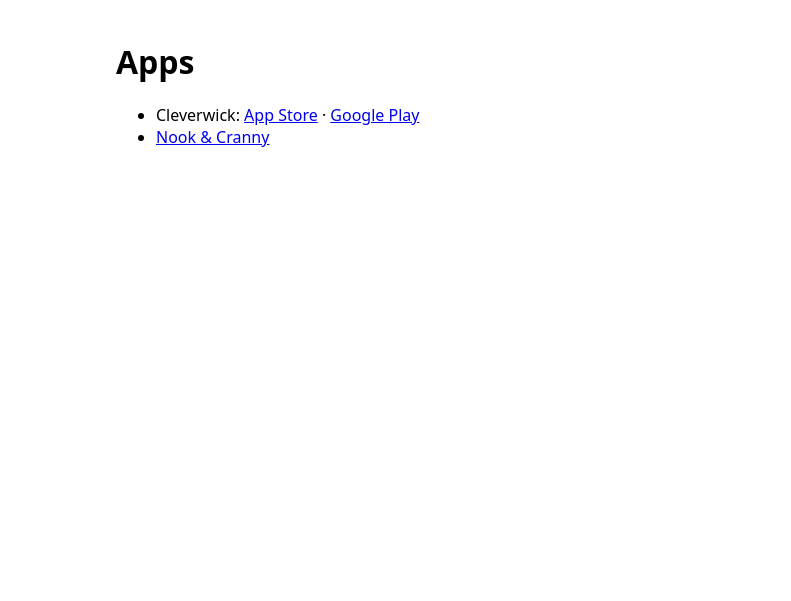
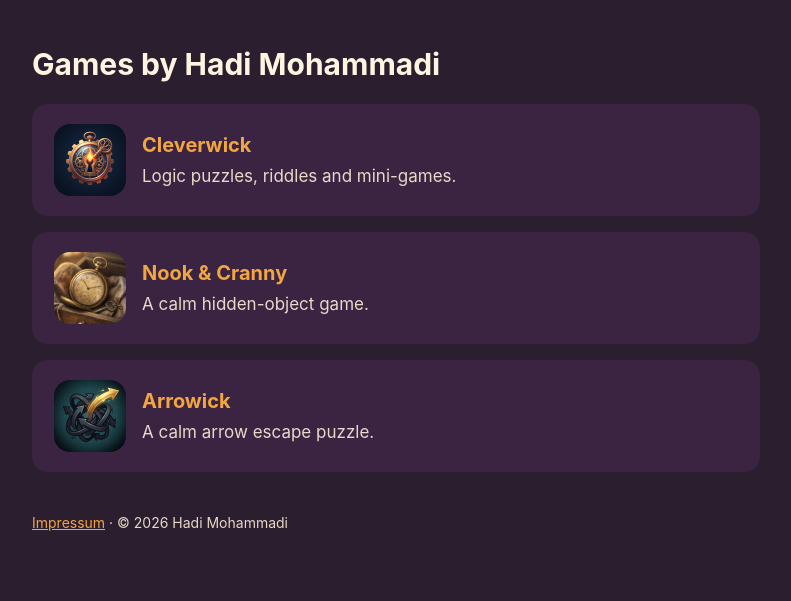
Before and after one commit to rahnemon2011/rahnemon2011.github.io, a plain HTML site: page index.html in a window 1280 px wide. Shown: the whole page, without its empty margins (244-1035 px from the left). Drawn offline with Linux system fonts and the light colour scheme.

Commit message:
Cleverwick page; same row for every game, Arrowick added

```diff
--- /dev/null
+++ b/cleverwick-site/style.css
@@ -0,0 +1,8 @@
+:root{--bg:#2B1E2F;--card:#3A2442;--text:#FFF4E0;--muted:#E8D8C8;--accent:#F2A541}
+*{box-sizing:border-box}body{margin:0;background:var(--bg);color:var(--text);font:17px/1.6 -apple-system,BlinkMacSystemFont,"Segoe UI",Roboto,sans-serif}
+main{max-width:760px;margin:0 auto;padding:32px 16px 64px}
+h1{font-size:30px;margin:8px 0 4px}h2{font-size:20px;margin:28px 0 6px;color:var(--accent)}
+p,li{color:var(--muted)}a{color:var(--accent)}
+.card{background:var(--card);border-radius:16px;padding:20px 22px;margin:16px 0}
+nav a{margin-right:16px}header img{width:72px;height:72px;border-radius:16px}
+footer{margin-top:40px;font-size:14px;color:var(--muted)}
--- a/index.html
+++ b/index.html
@@ -1,10 +1,8 @@
-<!doctype html>
-<html lang="en"><head><meta charset="utf-8"><meta name="viewport" content="width=device-width, initial-scale=1">
-<title>rahnemon2011 apps</title></head>
-<body style="font-family:system-ui,sans-serif;max-width:560px;margin:40px auto;padding:0 16px">
-<h1>Apps</h1>
-<ul>
-<li>Cleverwick: <a href="https://apps.apple.com/app/id6827143404">App Store</a> · <a href="https://play.google.com/store/apps/details?id=com.cleverwick.app">Google Play</a></li>
-<li><a href="/nookandcranny-site/">Nook &amp; Cranny</a></li>
-</ul>
-</body></html>
+<!doctype html><html lang="en"><head><meta charset="utf-8"><meta name="viewport" content="width=device-width,initial-scale=1">
+<title>Games by Hadi Mohammadi</title><link rel="stylesheet" href="cleverwick-site/style.css">
+<style>.app{display:flex;gap:16px;align-items:center;text-decoration:none}.app img{width:72px;height:72px;border-radius:16px;flex:none}.app h2{margin:0}.app p{margin:2px 0 0}</style></head><body><main>
+<h1>Games by Hadi Mohammadi</h1>
+<a class="card app" href="/cleverwick-site/"><img src="icons/cleverwick.png" alt=""><div><h2>Cleverwick</h2><p>Logic puzzles, riddles and mini-games.</p></div></a>
+<a class="card app" href="/nookandcranny-site/"><img src="icons/nook.png" alt=""><div><h2>Nook &amp; Cranny</h2><p>A calm hidden-object game.</p></div></a>
+<a class="card app" href="/arrowick-site/"><img src="icons/arrowick.png" alt=""><div><h2>Arrowick</h2><p>A calm arrow escape puzzle.</p></div></a>
+<footer><a href="https://sites.google.com/view/cleverwickprivacypolicy/impressum">Impressum</a> · © 2026 Hadi Mohammadi</footer></main></body></html>
```
Also changed, not shown: cleverwick-site/index.html (added, +7 -0 lines), cleverwick-site/icon.png (added), icons/arrowick.png (added), icons/cleverwick.png (added), icons/nook.png (added).
